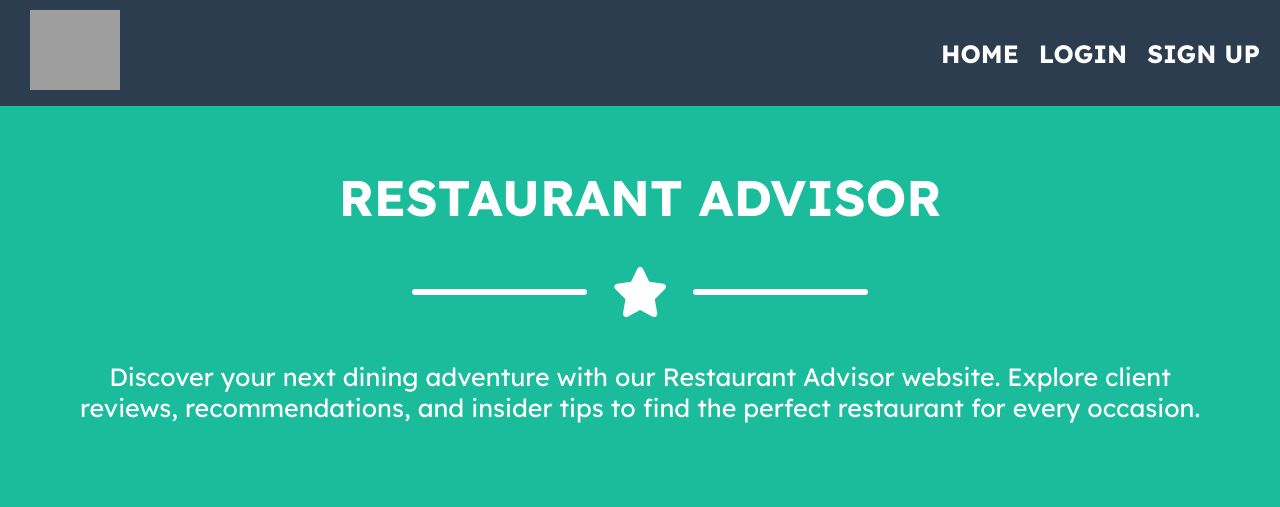
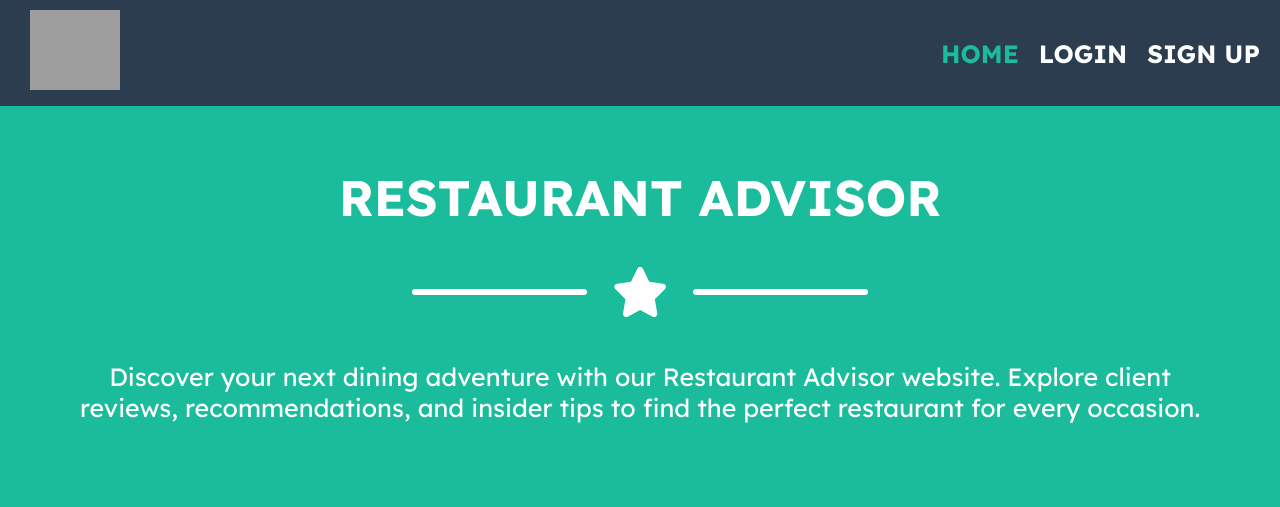
Before and after one commit to jpsantostefano/restaurant-advisor, a Django app: page / in a window 1280 px wide, with the pointer over the restyled element. Shown: the top 507 px of the page. Run offline with Django 4.2, Linux system fonts and the light colour scheme; data that the repository does not hold is empty; some libraries are stand-ins or nearby versions; grey boxes are pictures that could not be loaded.

Commit message:
hover added to nav items

```diff
--- a/static/css/style.css
+++ b/static/css/style.css
@@ -49,6 +49,10 @@ section{
   color: #fff;
   text-transform: uppercase;
   font-weight: bold;
+}
+
+ul li a:hover {
+  color: #1ABC9C;
 }
 
 /************/
```
